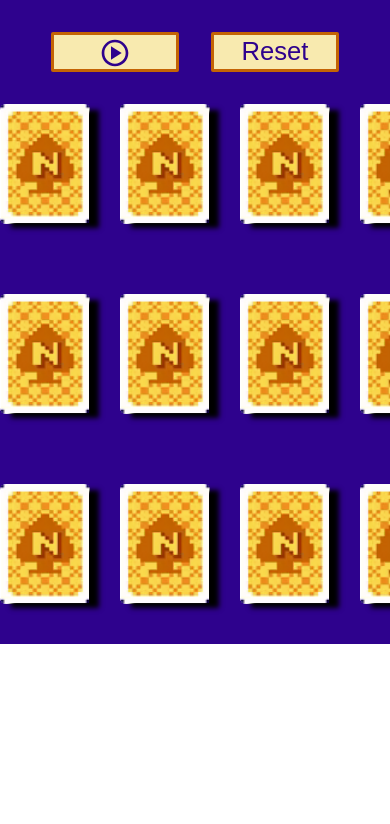
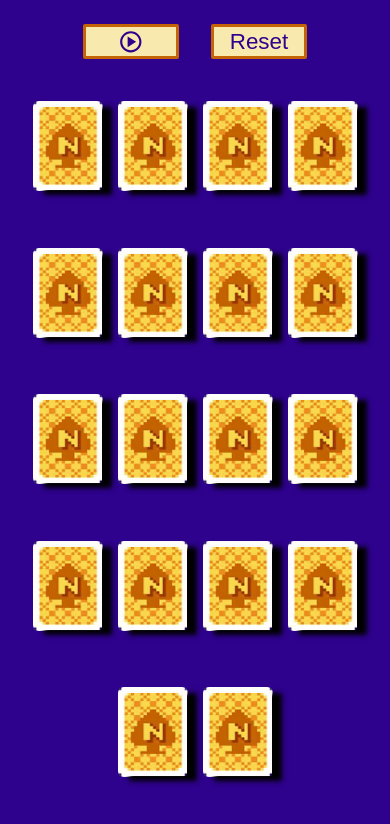
Before and after one commit to beyondthefruit/memory-game, a React (Create React App) app: page / in a window 390 px wide. Shown: the top 824 px of the page. Built offline with nearby package versions, Linux system fonts and the light colour scheme.

Commit message:
feat : media query

```diff
--- a/src/index.css
+++ b/src/index.css
@@ -11,6 +11,7 @@ body,
 #root {
   font-size: 0.875rem;
   overflow: hidden;
+  background-color: #2e028d;
 }
 
 * {
@@ -20,25 +21,24 @@ body,
 }
 
 .gameboard {
-  height: auto;
+  height: 100vh;
   width: 100vw;
-  background-color: #2e028d;
+
   /* border: red solid 8px; */
 }
 
 .banner {
   display: flex;
   justify-content: center;
-  /* align-items: center; */
-  height: 19%;
+  height: 12%;
   width: 100vw;
-  padding: 1rem;
+  padding: 0.5rem;
 }
 .iconic {
   margin: 1rem;
   padding: 2px 5px 4px;
-  width: 8rem;
-  height: 2.5rem;
+  width: 6rem;
+  height: 2.2rem;
   background-color: #f8eaaf;
   border: 3px solid #c46404;
   cursor: pointer;
@@ -46,29 +46,50 @@ body,
 }
 
 .iconic p {
-  font-size: 1.6rem;
+  font-size: 1.4rem;
   color: #2e028d;
 }
 .icon {
   background-color: none;
-  font-size: 2rem;
+  font-size: 1.6rem;
   color: #2e028d;
 }
-@media screen and (min-width: 768px) {
+@media screen and (min-width: 650px) {
+  .banner {
+    height: 19%;
+    width: 100vw;
+    padding: 1rem;
+  }
+  .iconic {
+    margin: 1rem;
+    padding: 2px 5px 4px;
+    width: 8rem;
+    height: 2.5rem;
+  }
+
+  .iconic p {
+    font-size: 1.6rem;
+    color: #2e028d;
+  }
+  .icon {
+    font-size: 2rem;
+    color: #2e028d;
+  }
 }
 
 .memory-game {
-  width: 720px;
-  height: 540px;
+  width: 100%;
+  height: 85%;
   margin: auto;
   display: flex;
   flex-wrap: wrap;
-  gap: 30px;
+  justify-content: center;
+  gap: 15px;
   perspective: 1000px;
 }
 .card-game {
-  width: 90px;
-  height: 120px;
+  width: 70px;
+  height: 90px;
   border: 1px white solid;
   border-radius: 6px;
   transition: 0.5s;
@@ -101,6 +122,28 @@ body,
 .flip {
   transform: rotateY(180deg);
 }
+@media screen and (min-width: 650px) {
+  .memory-game {
+    width: 720px;
+    height: 540px;
+    gap: 30px;
+    perspective: 1000px;
+  }
+  .card-game {
+    width: 90px;
+    height: 120px;
+    border: 1px white solid;
+    border-radius: 6px;
+  }
+
+  .card {
+    backface-visibility: hidden;
+    position: absolute;
+    width: 100%;
+    height: 100%;
+    box-shadow: 10px 5px 5px black;
+  }
+}
 
 /* .card-won {
   visibility: hidden;
```
